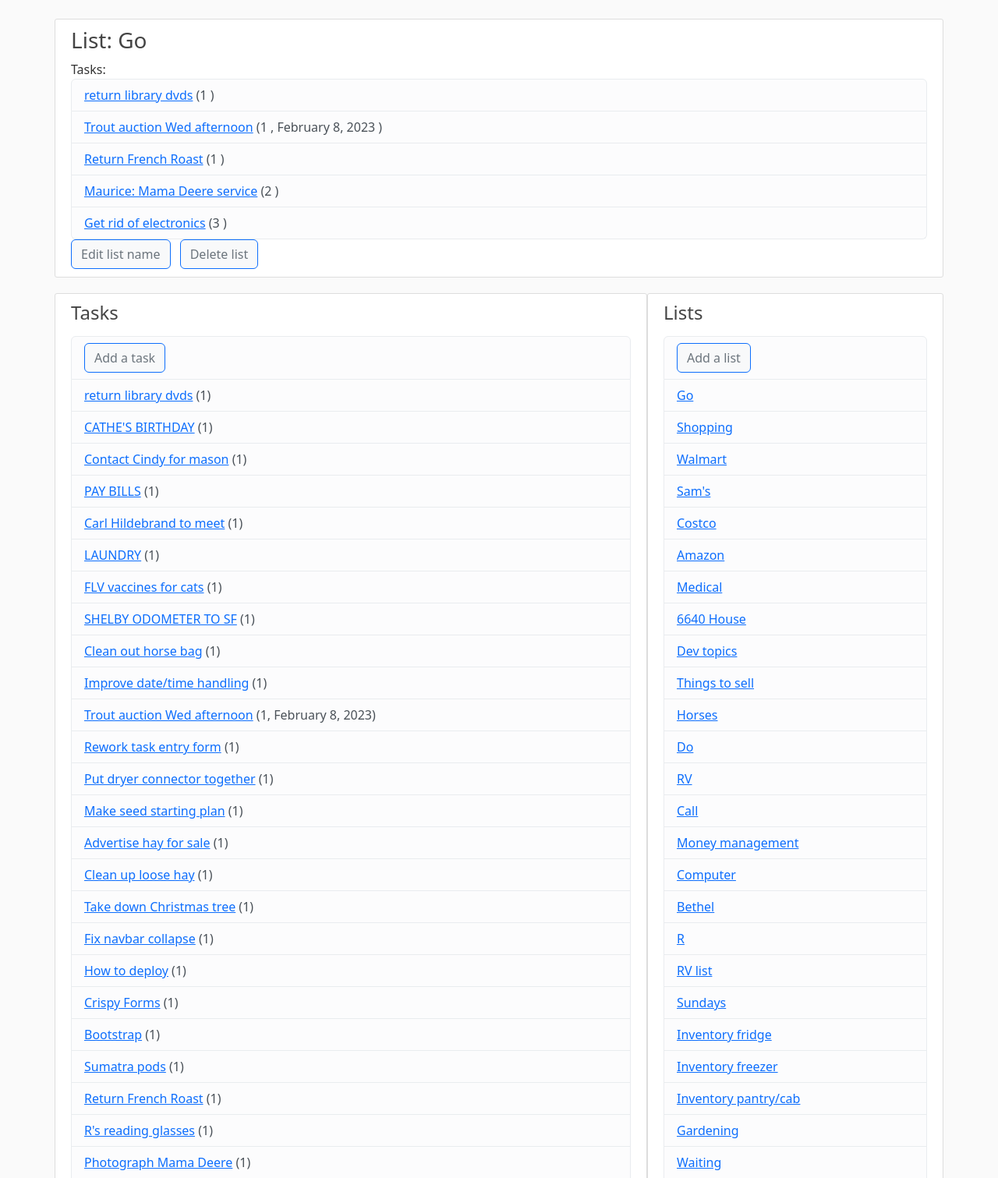
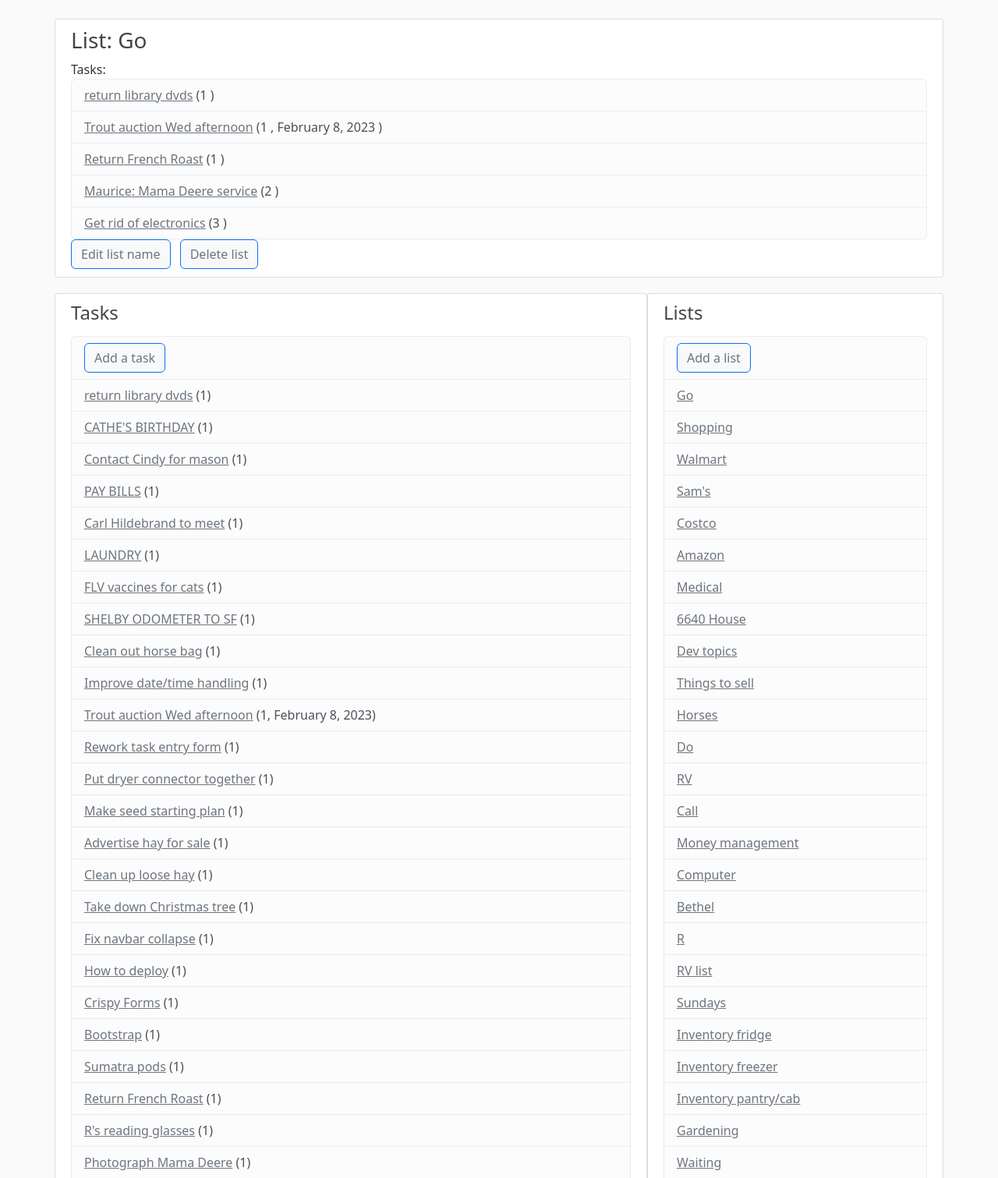
Before and after one commit to chocolate365/noggin, a Django app: page /list/1/ in a window 1280 px wide. Shown: the part 56-1567 px from the top of the page at 78% size. Run offline with Django 4.2, Linux system fonts and the light colour scheme; a user stored in the database is signed in; data comes from the database, SQL or seed files in the repository.

Commit message:
bootstrap changes #2

```diff
--- a/tasks/templates/tasks/base.html
+++ b/tasks/templates/tasks/base.html
@@ -85,7 +85,7 @@
 
 						{% for task in tasks %}
 						<li class="list-group-item list-group-item-light">
-						<a href="{% url 'tasks-task' task.id %}">{{ task.name }}</a> ({{task.priority}}{% if task.user_date %}, {{ task.user_date|date:'F j, Y' }}{% endif %})</li>{% endfor %}
+						<a class="link-secondary" href="{% url 'tasks-task' task.id %}">{{ task.name }}</a> ({{task.priority}}{% if task.user_date %}, {{ task.user_date|date:'F j, Y' }}{% endif %})</li>{% endfor %}
 
 					</ul>
 
@@ -102,7 +102,7 @@
 
 						{% for list in lists %}
 						<li class="list-group-item list-group-item-light">
-						<a href="{% url 'tasks-list' list.id %}">{{ list.name }}</a></li>
+						<a class="link-secondary" href="{% url 'tasks-list' list.id %}">{{ list.name }}</a></li>
 						{% endfor %}
 
 					</ul>
--- a/tasks/templates/tasks/list.html
+++ b/tasks/templates/tasks/list.html
@@ -11,7 +11,7 @@
 
 	{% for task in list_tasks %}
 		<li class="list-group-item list-group-item-light">
-			<a href="{% url 'tasks-task' task.id %}">{{ task.name }}</a> ({{ task.priority }}
+			<a class="link-secondary" href="{% url 'tasks-task' task.id %}">{{ task.name }}</a> ({{ task.priority }}
 			{% if task.user_date %}, {{ task.user_date|date:'F j, Y' }}{% endif %}
 			{% if task.url %}, {{ task.url }}{% endif %})</li>
 	{% empty %}
--- a/tasks/templates/tasks/task.html
+++ b/tasks/templates/tasks/task.html
@@ -10,7 +10,7 @@
 <ul>
 
 	{% for list in task_lists %}
-		<li><a href="{% url 'tasks-list' list.id %}">{{ list.name }}</a></li>
+		<li><a class="link-secondary" href="{% url 'tasks-list' list.id %}">{{ list.name }}</a></li>
 	{% empty %}
 		This task has not been added to any lists yet.
 	{% endfor %}
```
